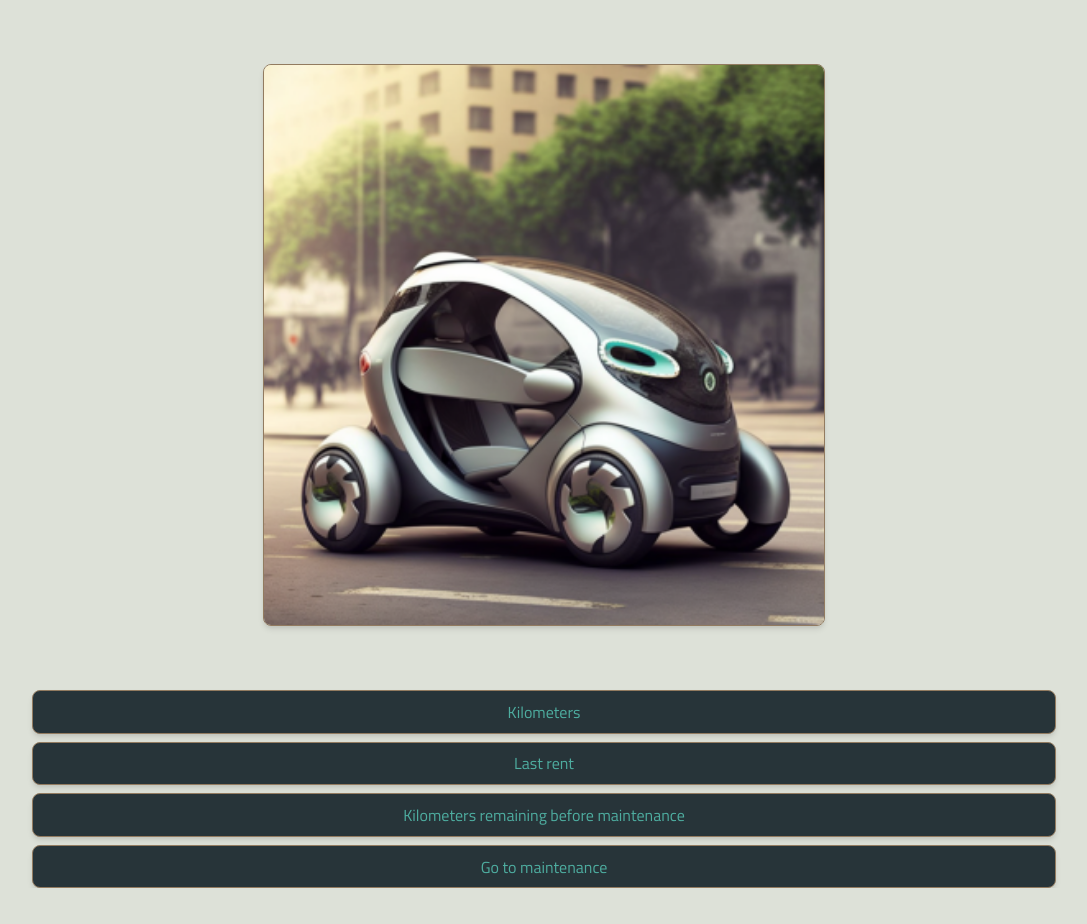
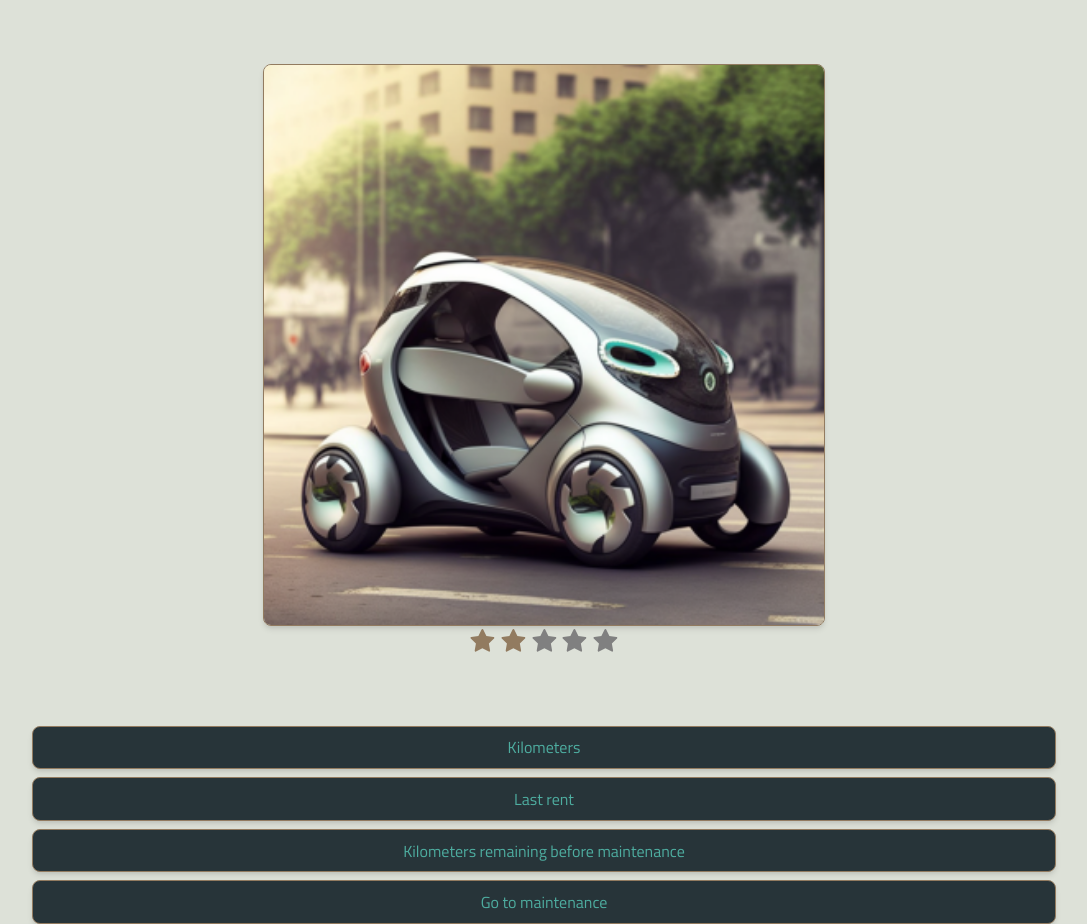
Before and after one commit to Sax593/Siloc, a React (Vite) app in the folder frontend/: page /car in a window 1280 px wide. Shown: the whole page, without its empty margins (96-1183 px from the left). Before the commit the page ends 888 px from the top, so only its background shows below. Built offline with nearby package versions, Linux system fonts and the light colour scheme.

Commit message:
add rating star

```diff
--- a/frontend/package.json
+++ b/frontend/package.json
@@ -13,6 +13,7 @@
     "prop-types": "^15.8.1",
     "react": "^18.0.0",
     "react-dom": "^18.0.0",
+    "react-icons": "^4.7.1",
     "react-router-dom": "^6.6.2",
     "sass": "^1.57.1"
   },
--- a/frontend/src/pages/SingleCarScreen/SingleCarScreen.jsx
+++ b/frontend/src/pages/SingleCarScreen/SingleCarScreen.jsx
@@ -1,5 +1,6 @@
 import CarImage from "@components/CarImage/CarImage";
 import CarInfo from "@components/CarInfo/CarInfo";
+import { AiFillStar } from "react-icons/ai";
 import "./style.scss";
 
 export default function SingleCarScreen() {
@@ -8,6 +9,25 @@ export default function SingleCarScreen() {
       <section className="carOverview">
         <CarImage />
       </section>
+      <div className="rating">
+        <div className="stars">
+          <i className="fa fa-star gold">
+            <AiFillStar />
+          </i>
+          <i className="fa fa-star gold">
+            <AiFillStar />
+          </i>
+          <i className="fa fa-star">
+            <AiFillStar />
+          </i>
+          <i className="fa fa-star">
+            <AiFillStar />
+          </i>
+          <i className="fa fa-star">
+            <AiFillStar />
+          </i>
+        </div>
+      </div>
       <section className="carInfoOverview">
         <CarInfo />
       </section>
--- a/frontend/src/pages/SingleCarScreen/style.scss
+++ b/frontend/src/pages/SingleCarScreen/style.scss
@@ -1,3 +1,5 @@
+@use "../../App.scss";
+
 .carPage {
   display: flex;
   flex-direction: column;
@@ -7,6 +9,39 @@
 .carInfoOverview {
   margin-top: 20%;
 }
+
+.rating {
+	display: flex;
+	flex-direction: column;
+	align-items: center;
+}
+
+.stars {
+  display: inline-flex;
+  justify-content: center;
+  font-size: calc(App.$font-size *1.8);
+}
+
+.fa-star {
+	color: gray;
+	cursor: pointer;
+	padding: 0.0625rem;
+}
+
+.fa-star.gold {
+	color: App.$colorFourth;
+}
+
+.stars:hover .fa-star {
+  color: rgb(219, 161, 15);
+}
+
+.stars .fa-star:hover ~ .fa-star {
+  color: App.$colorFourth;;
+}
+
+
+
 
 @media only screen and (min-device-width: 320px) and (max-device-width: 767px) {
   .carOverview,
```
Also changed, not shown: frontend/src/pages/CarDashboardBySilo/style.scss (added, +84 -0 lines), 1 other file (tests, documents, lock files or other folders).
